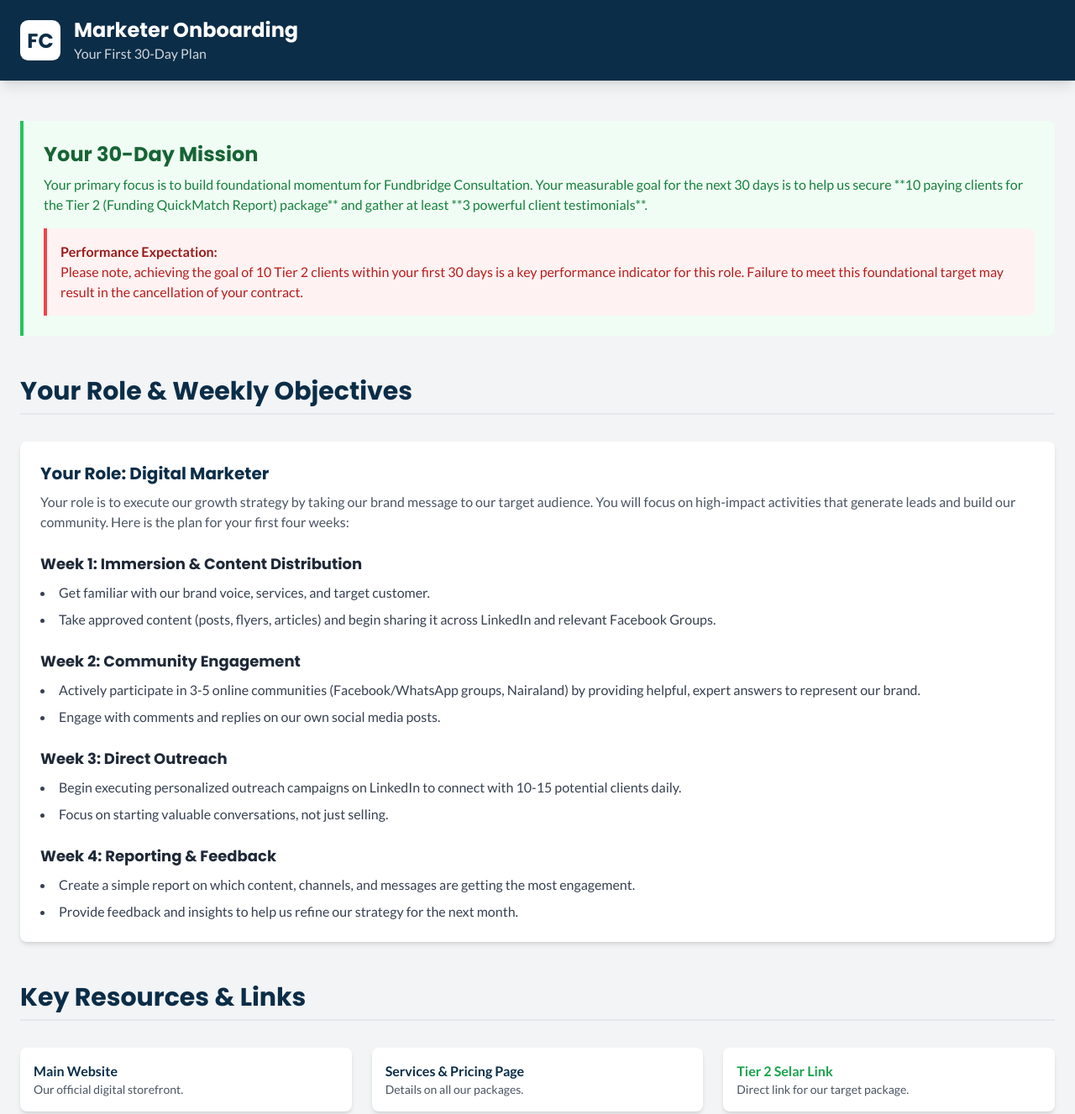
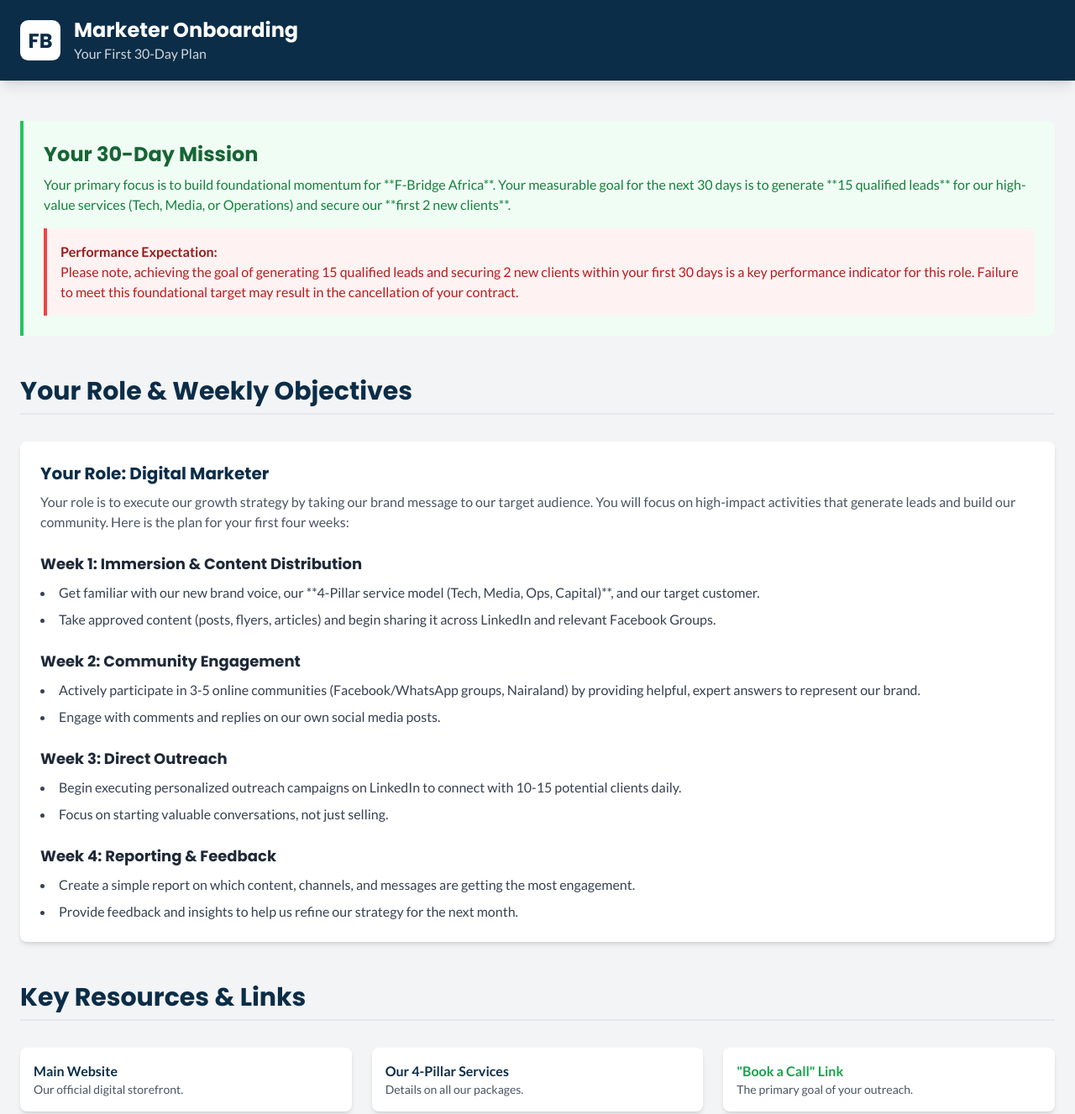
Before and after one commit to Ogirimaobey/fundbridgeafrica, a plain HTML site: page marketing_onboarding.html in a window 1280 px wide. Shown: the whole page at 84% size. Drawn offline with nearby package versions, Linux system fonts and the light colour scheme.

Commit message:
Update marketing_onboarding.html

```diff
--- a/marketing_onboarding.html
+++ b/marketing_onboarding.html
@@ -3,7 +3,7 @@
 <head>
     <meta charset="UTF-8">
     <meta name="viewport" content="width=device-width, initial-scale=1.0">
-    <title>Marketer Onboarding - Fundbridge Consultation Ltd</title>
+    <title>Marketer Onboarding - F-Bridge Africa</title>
     <style>
         body { font-family: 'Lato', sans-serif; -webkit-font-smoothing: antialiased; -moz-osx-font-smoothing: grayscale; }
         h1, h2, h3, h4, h5, h6, .font-poppins { font-family: 'Poppins', sans-serif; }
@@ -17,13 +17,12 @@
 </head>
 <body class="bg-gray-100">
 
-    <!-- Header -->
     <header class="bg-[#0B2D48] text-white shadow-lg">
         <div class="container mx-auto px-6 py-5 flex items-center space-x-4">
             <svg class="w-12 h-12" viewBox="0 0 100 100" xmlns="http://www.w3.org/2000/svg">
                 <rect width="100" height="100" rx="20" fill="white"/>
                 <text x="50%" y="50%" dominant-baseline="central" text-anchor="middle" font-family="Poppins, sans-serif" font-size="50" font-weight="bold" fill="#0B2D48">
-                    FC
+                    FB
                 </text>
             </svg>
             <div>
@@ -33,21 +32,18 @@
         </div>
     </header>
 
-    <!-- Main Content -->
     <main class="container mx-auto px-6 py-12">
 
-        <!-- Team Mission Section -->
         <section class="bg-green-50 border-l-4 border-green-500 p-6 rounded-r-lg mb-12">
             <h2 class="text-2xl font-bold text-green-800 font-poppins">Your 30-Day Mission</h2>
-            <p class="mt-2 text-green-700">Your primary focus is to build foundational momentum for Fundbridge Consultation. Your measurable goal for the next 30 days is to help us secure **10 paying clients for the Tier 2 (Funding QuickMatch Report) package** and gather at least **3 powerful client testimonials**.</p>
+            <p class="mt-2 text-green-700">Your primary focus is to build foundational momentum for **F-Bridge Africa**. Your measurable goal for the next 30 days is to generate **15 qualified leads** for our high-value services (Tech, Media, or Operations) and secure our **first 2 new clients**.</p>
 
             <div class="mt-4 bg-red-50 border-l-4 border-red-500 p-4 rounded-r-lg">
                 <p class="font-bold text-red-800">Performance Expectation:</p>
-                <p class="text-red-700">Please note, achieving the goal of 10 Tier 2 clients within your first 30 days is a key performance indicator for this role. Failure to meet this foundational target may result in the cancellation of your contract.</p>
+                <p class="text-red-700">Please note, achieving the goal of generating 15 qualified leads and securing 2 new clients within your first 30 days is a key performance indicator for this role. Failure to meet this foundational target may result in the cancellation of your contract.</p>
             </div>
         </section>
 
-        <!-- Roles & Responsibilities Section -->
         <section>
             <h2 class="text-3xl font-bold text-[#0B2D48] font-poppins border-b-2 pb-2 mb-8">Your Role & Weekly Objectives</h2>
 
@@ -59,7 +55,7 @@
                     <div>
                         <h4 class="font-bold text-lg text-gray-800">Week 1: Immersion & Content Distribution</h4>
                         <ul class="list-disc list-inside space-y-2 text-gray-700 mt-2">
-                            <li>Get familiar with our brand voice, services, and target customer.</li>
+                            <li>Get familiar with our new brand voice, our **4-Pillar service model (Tech, Media, Ops, Capital)**, and our target customer.</li>
                             <li>Take approved content (posts, flyers, articles) and begin sharing it across LinkedIn and relevant Facebook Groups.</li>
                         </ul>
                     </div>
@@ -68,41 +64,40 @@
                          <ul class="list-disc list-inside space-y-2 text-gray-700 mt-2">
                             <li>Actively participate in 3-5 online communities (Facebook/WhatsApp groups, Nairaland) by providing helpful, expert answers to represent our brand.</li>
                             <li>Engage with comments and replies on our own social media posts.</li>
-                        </ul>
+                         </ul>
                     </div>
                     <div>
                         <h4 class="font-bold text-lg text-gray-800">Week 3: Direct Outreach</h4>
                          <ul class="list-disc list-inside space-y-2 text-gray-700 mt-2">
                             <li>Begin executing personalized outreach campaigns on LinkedIn to connect with 10-15 potential clients daily.</li>
                              <li>Focus on starting valuable conversations, not just selling.</li>
-                        </ul>
+                         </ul>
                     </div>
                      <div>
                         <h4 class="font-bold text-lg text-gray-800">Week 4: Reporting & Feedback</h4>
                          <ul class="list-disc list-inside space-y-2 text-gray-700 mt-2">
                             <li>Create a simple report on which content, channels, and messages are getting the most engagement.</li>
                             <li>Provide feedback and insights to help us refine our strategy for the next month.</li>
-                        </ul>
+                         </ul>
                     </div>
                 </div>
             </div>
         </section>
 
-        <!-- Key Resources Section -->
         <section class="mt-12">
              <h2 class="text-3xl font-bold text-[#0B2D48] font-poppins border-b-2 pb-2 mb-8">Key Resources & Links</h2>
              <div class="grid grid-cols-1 md:grid-cols-2 lg:grid-cols-3 gap-6">
-                <a href="https://ogirimaobey.github.io/fundbridgeafrica/" target="_blank" class="block bg-white p-4 rounded-lg shadow-md hover:shadow-xl cta-button">
+                <a href="./index.html" target="_blank" class="block bg-white p-4 rounded-lg shadow-md hover:shadow-xl cta-button">
                     <p class="font-bold text-[#0B2D48]">Main Website</p>
                     <p class="text-sm text-gray-600">Our official digital storefront.</p>
                 </a>
-                <a href="https://ogirimaobey.github.io/fundbridgeafrica/services.html" target="_blank" class="block bg-white p-4 rounded-lg shadow-md hover:shadow-xl cta-button">
-                    <p class="font-bold text-[#0B2D48]">Services & Pricing Page</p>
+                <a href="./index.html#services" target="_blank" class="block bg-white p-4 rounded-lg shadow-md hover:shadow-xl cta-button">
+                    <p class="font-bold text-[#0B2D48]">Our 4-Pillar Services</p>
                     <p class="text-sm text-gray-600">Details on all our packages.</p>
                 </a>
-                 <a href="https://selar.co/19j2558851" target="_blank" class="block bg-white p-4 rounded-lg shadow-md hover:shadow-xl cta-button">
-                    <p class="font-bold text-green-600">Tier 2 Selar Link</p>
-                    <p class="text-sm text-gray-600">Direct link for our target package.</p>
+                 <a href="https://calendly.com/ogirimaobey/30min" target="_blank" class="block bg-white p-4 rounded-lg shadow-md hover:shadow-xl cta-button">
+                    <p class="font-bold text-green-600">"Book a Call" Link</p>
+                    <p class="text-sm text-gray-600">The primary goal of your outreach.</p>
                 </a>
              </div>
         </section>
```
